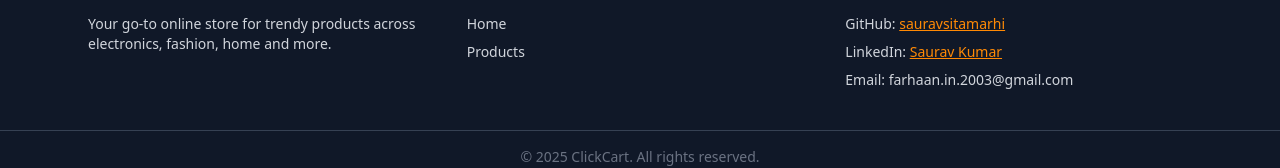
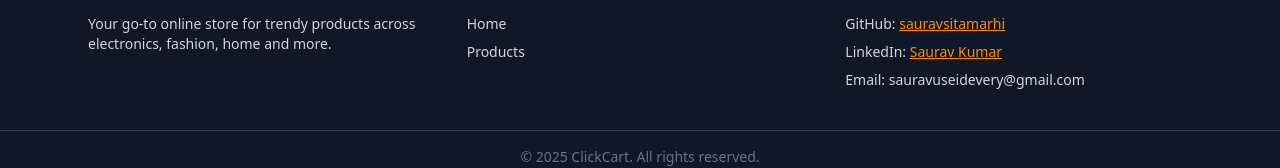
Before and after one commit to sauravsitamarhi/new, a React (Vite) app: page /login in a window 1280 px wide. Shown: the part 982-1150 px from the top of the page. Built offline with nearby package versions, Linux system fonts and the light colour scheme.

Commit message:
Update Footer.jsx

```diff
--- a/src/components/Footer.jsx
+++ b/src/components/Footer.jsx
@@ -45,7 +45,7 @@ const Footer = () => {
                                 Saurav Kumar
                             </a>
                         </li>
-                        <li>Email: farhaan.in.2003@gmail.com</li>
+                        <li>Email: sauravuseidevery@gmail.com</li>
                     </ul>
                 </div>
             </div>
```
